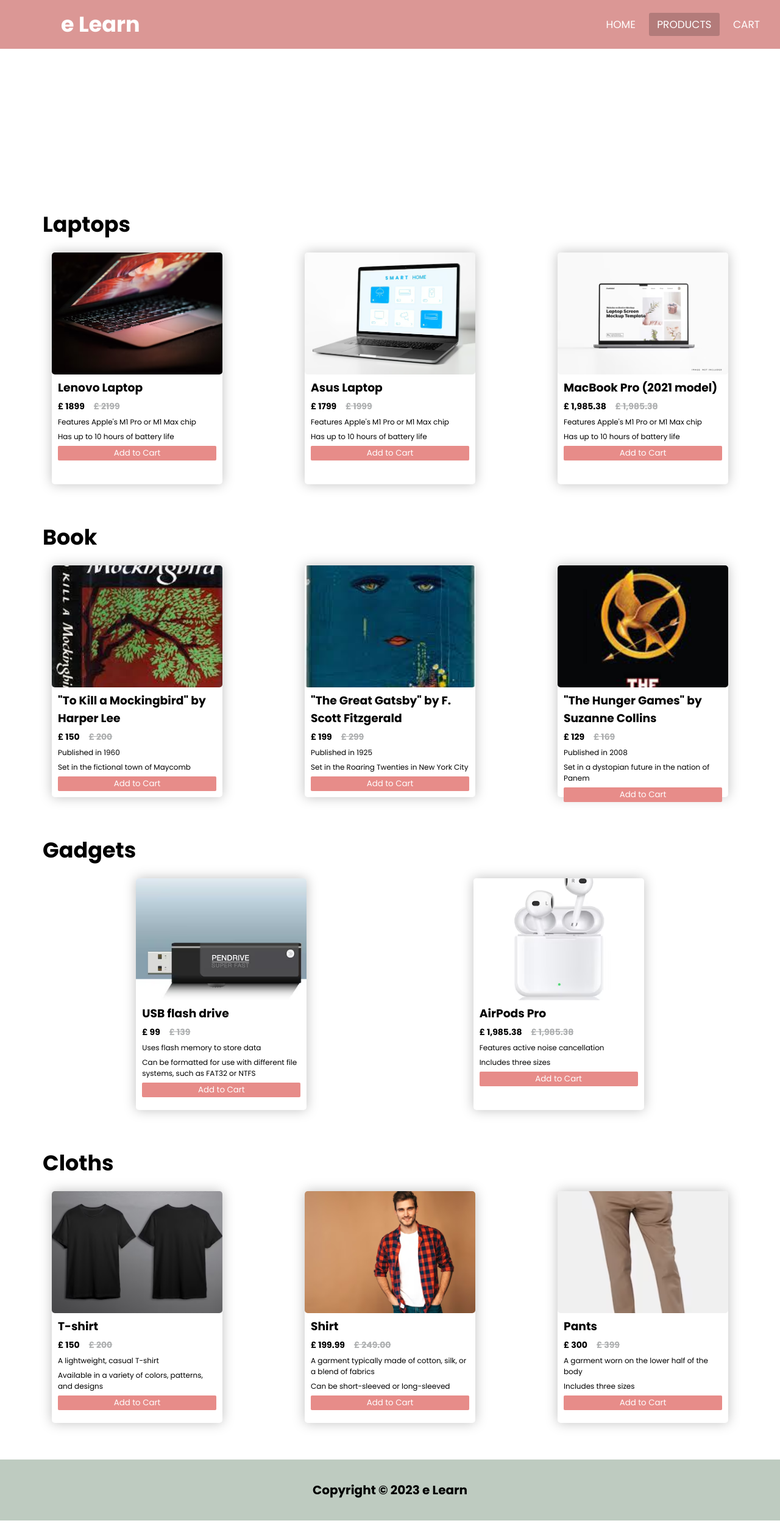
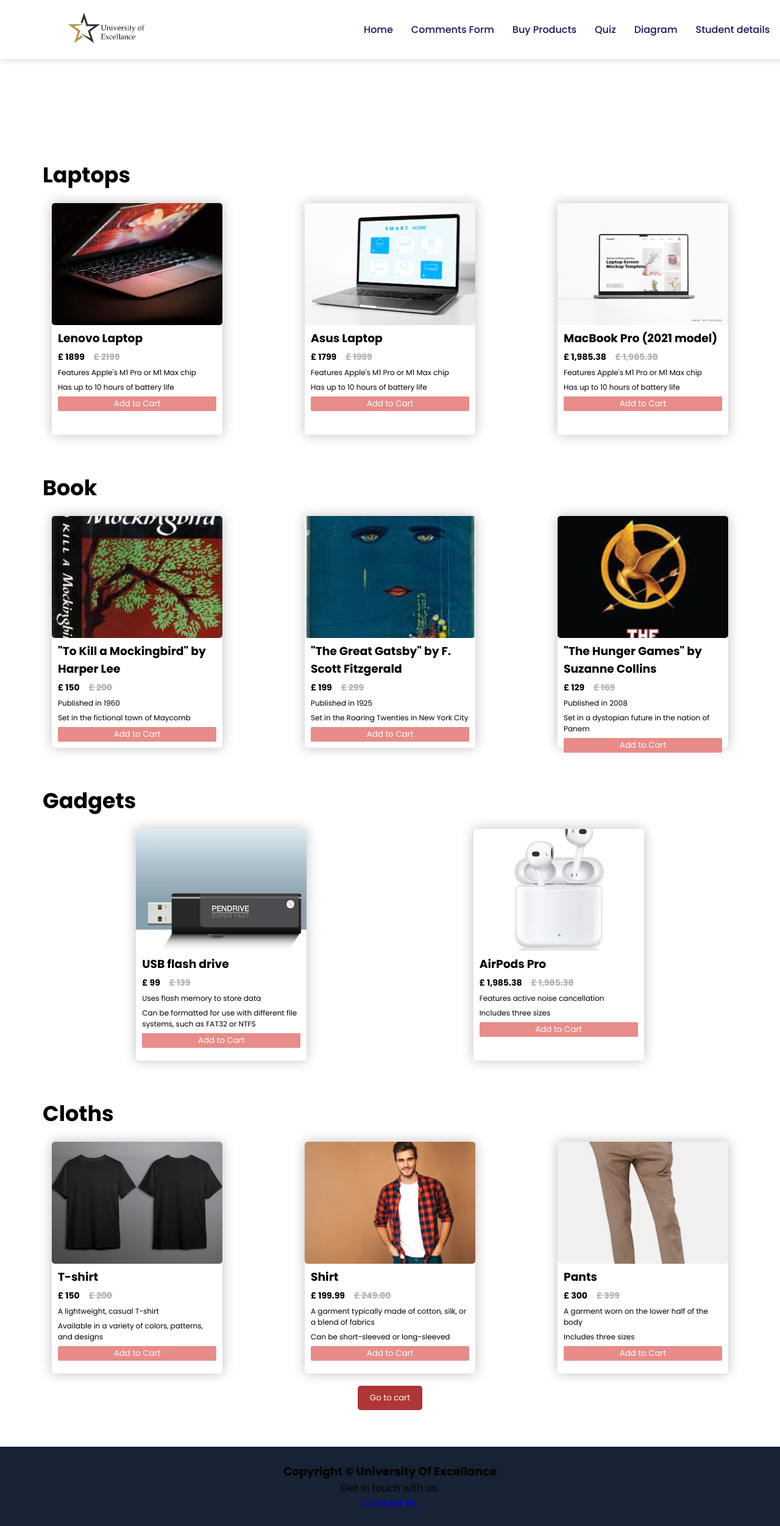
Before and after one commit to anima-regem/project-4_e-learn, a plain HTML site: page product.html in a window 1280 px wide. Shown: the whole page at 61% size. Drawn offline with Linux system fonts and the light colour scheme.

Commit message:
updated navbar, footer and logo

```diff
--- a/product.html
+++ b/product.html
@@ -15,91 +15,62 @@
         list-style: none;
         font-family: "Poppins", sans-serif;
       }
+      /* Navigation */
+
       nav {
-        background-color: #db9795;
+        position: fixed;
+
         width: 100%;
-        height: 80px;
+
+        background-color: #fff;
+
+        display: flex;
+
+        flex-direction: row;
+
+        justify-content: space-between;
+
+        align-items: center;
+
+        padding: 1vw 8vw;
+
+        box-shadow: 2px 2px 10px rgba(0, 0, 0, 0.15);
       }
-      label.logo {
-        color: white;
-        font-size: 35px;
-        line-height: 80px;
-        font-weight: bold;
-        padding-left: 100px;
+
+      nav img {
+        width: 150px;
+
+        cursor: pointer;
       }
-      nav ul {
-        float: right;
-        margin-right: 20px;
+
+      nav .navigation ul {
+        display: flex;
+
+        justify-content: flex-end;
+
+        align-items: center;
       }
-      nav ul li {
-        display: inline-block;
-        line-height: 80px;
-        margin-left: 5px;
+
+      nav .navigation ul li {
+        list-style: none;
+
+        margin-left: 30px;
       }
-      nav ul li a {
-        color: white;
-        font-size: 17px;
-        text-transform: uppercase;
-        padding: 7px 13px;
-        border-radius: 3px;
+
+      nav .navigation ul li a {
         text-decoration: none;
+
+        color: rgb(21, 21, 100);
+
+        font-size: 16px;
+
+        font-weight: 500;
+
+        transition: 0.3s ease;
       }
-      a.active,
-      a:hover {
-        background-color: #0000002f;
-        transition: 0.5s;
-      }
-      .checkbtn {
-        font-size: 30px;
-        color: white;
-        float: right;
-        line-height: 80px;
-        margin-right: 40px;
-        cursor: pointer;
-        display: none;
-      }
-      #check {
-        display: none;
-      }
-      @media (max-width: 952px) {
-        label.logo {
-          font-size: 30px;
-          padding-left: 50px;
-        }
-        nav ul li a {
-          font-size: 16px;
-        }
-      }
-      @media (max-width: 715px) {
-        .checkbtn {
-          display: block;
-        }
-        ul {
-          position: fixed;
-          width: 100%;
-          height: 100vh;
-          background-color: #bd99b6;
-          top: 80px;
-          left: -100%;
-          text-align: center;
-          transition: all 0.5s;
-        }
-        nav ul li {
-          display: block;
-          margin: 50px 0;
-          line-height: 30px;
-        }
-        nav ul li a {
-          font-size: 20px;
-        }
-        a:hover,
-        a.active {
-          background: none;
-          color: #0082e6;
-        }
-        #check:checked ~ ul {
-          left: 0;
-        }
+
+      nav .navigation ul li a:hover {
+        color: #fdc93b;
       }
 
       .products_header {
@@ -180,16 +151,13 @@
       }
 
       footer {
-        width: 100%;
-        height: 100px;
-        background-color: #becbc0;
+        padding: 2vw;
+        background-color: #182235;
         display: flex;
         justify-content: center;
-        align-items: center;
-      }
-      footer > h3 {
-        color: #000000;
-        font-size: 20px;
+        align-items: flex-start;
+        flex-wrap: wrap;
+        text-align: center;
       }
 
       @media (max-width: 430px) {
@@ -222,34 +190,37 @@
           border-radius: 5px;
         }
       }
+      .cart_btn_wrapper{
+        width: 100%;
+        display: flex;
+        justify-content: center;
+      }
+      .cart_btn{
+        text-align: center;
+        padding: 10px 20px;
+        background-color: rgb(174, 54, 54);
+        border-radius: 5px;
+        border: none;
+        color: #fff;
+        margin-top: 20px;
+      }
     </style>
     <title>Product</title>
   </head>
   <body>
     <nav>
-      <input type="checkbox" name="" id="check" />
-      <label for="check" class="checkbtn">
-        <!-- menu button svg -->
-        <svg
-          xmlns="http://www.w3.org/2000/svg"
-          width="40"
-          height="40"
-          fill="#fff"
-          class="bi bi-list"
-          viewBox="0 0 16 16"
-        >
-          <path
-            fill-rule="evenodd"
-            d="M2.5 12a.5.5 0 0 1 .5-.5h10a.5.5 0 0 1 0 1H3a.5.5 0 0 1-.5-.5zm0-4a.5.5 0 0 1 .5-.5h10a.5.5 0 0 1 0 1H3a.5.5 0 0 1-.5-.5zm0-4a.5.5 0 0 1 .5-.5h10a.5.5 0 0 1 0 1H3a.5.5 0 0 1-.5-.5z"
-          />
-        </svg>
-      </label>
-      <label class="logo">e Learn</label>
-      <ul>
-        <li><a href="./main-page.html">Home</a></li>
-        <li><a class="active" href="./product.html">Products</a></li>
-        <li><a href="./cart.html">Cart</a></li>
-      </ul>
+      <img src="./assets/images/logo.png" alt="" />
+      <div class="navigation">
+        <ul>
+          <li><a href="index.html">Home</a></li>
+          <li><a class="active" href="comment.">Comments Form</a></li>
+          <li><a href="./product.html">Buy Products</a></li>
+          <li><a>Quiz</a></li>
+          <li><a href="#diagram">Diagram</a></li>
+          <li><a href="#studentdetails">Student details</a></li>
+          <li><a href="#contact">Contact Us</a></li>
+        </ul>
+      </div>
     </nav>
 
     <header class="products_header">
@@ -497,10 +468,21 @@
           </div>
         </div>
       </div>
+      <div class="cart_btn_wrapper">
+        <a href="./cart.html">
+          <button class="cart_btn">Go to cart</button>
+        </a>
+      </div>
     </main>
 
+
     <footer>
-      <h3>Copyright © 2023 e Learn</h3>
+      <div class="footer-col">
+          <h3>Copyright © University Of Excellance</h3>
+          <p>Get in touch with us.</p>
+          <div class="Contact">
+              <a href="#" class="yellow">Contact Us</a>
+      </div>
     </footer>
 
     <script>
```
Also changed, not shown: cart.html (+75 -112 lines), main-page.html (+91 -118 lines), assets/images/img1.png, assets/images/logo.png (added).
